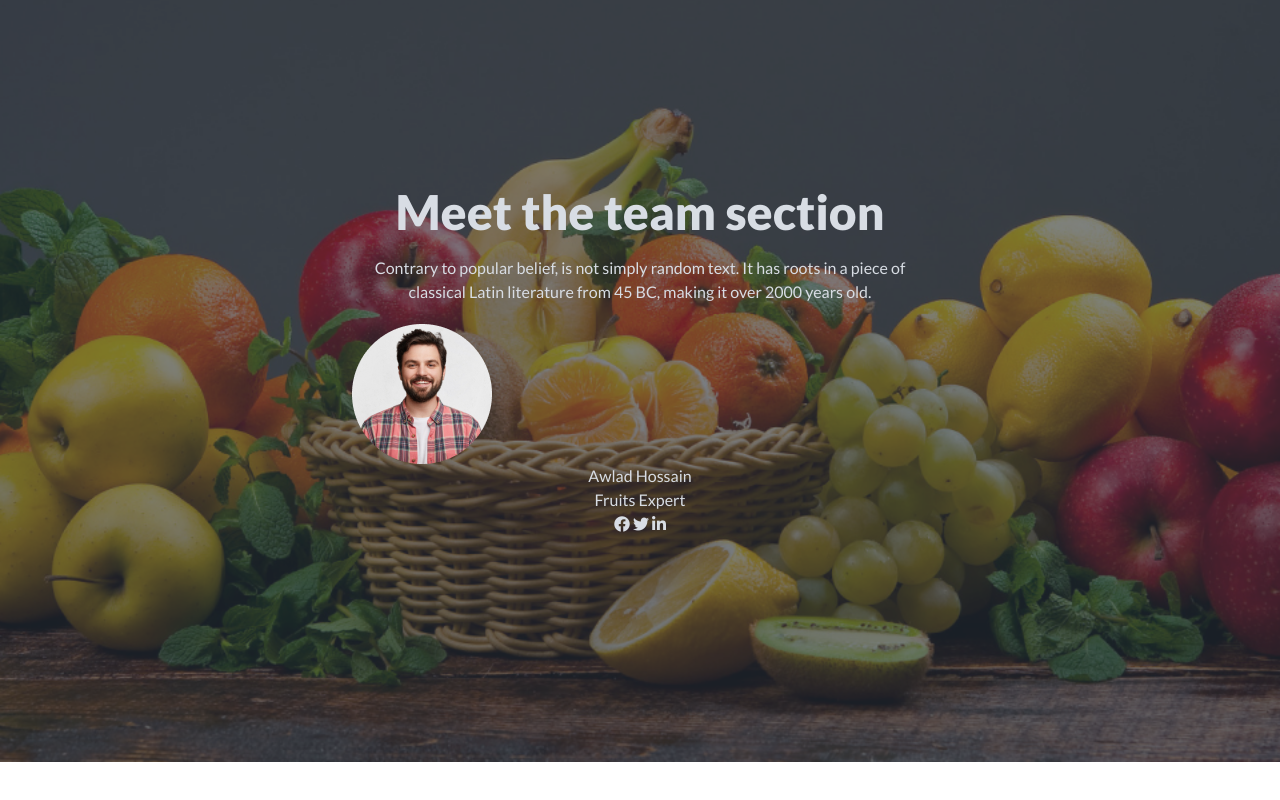
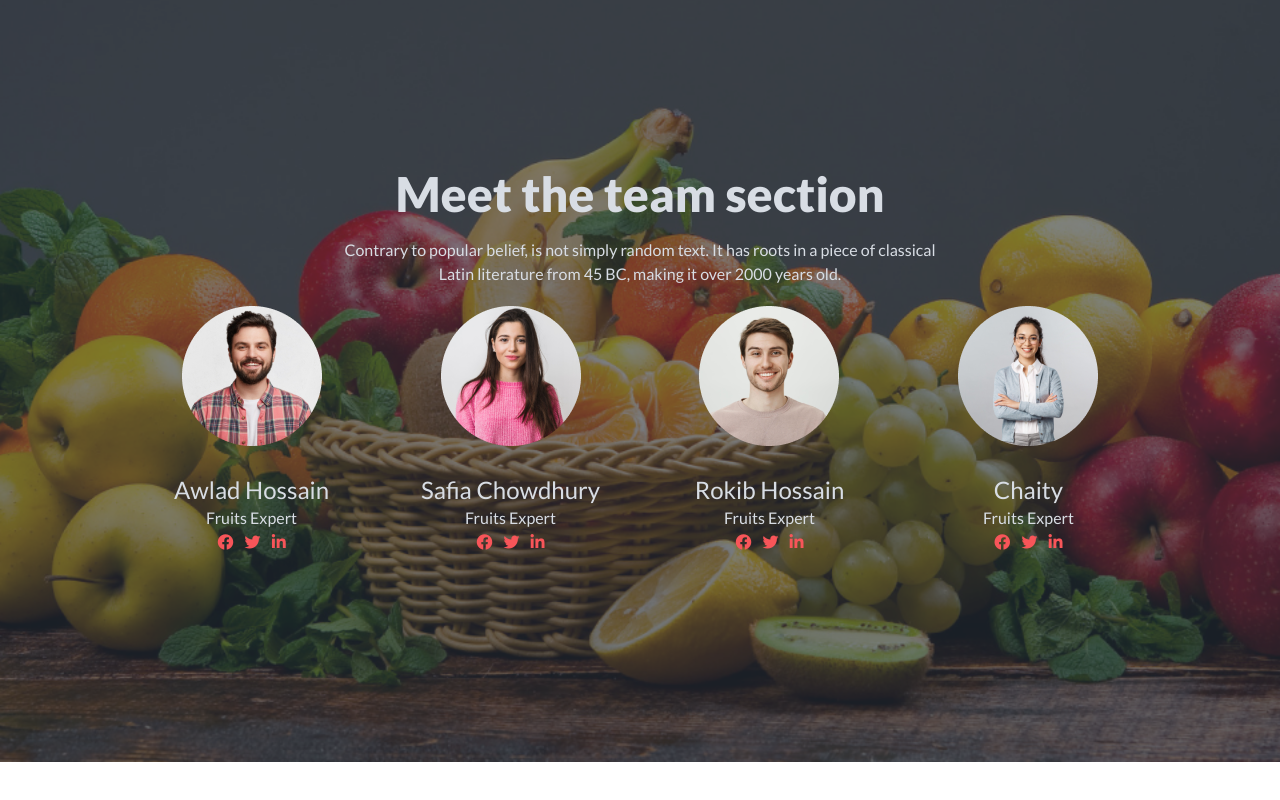
Before and after one commit to Sobuz-Mia/fruit-brush-assignment, a plain HTML site: page index.html in a window 1280 px wide. Shown: the part 1524-2324 px from the top of the page. Drawn offline with nearby package versions, Linux system fonts and the light colour scheme.

Commit message:
team respobsive

```diff
--- a/index.html
+++ b/index.html
@@ -237,14 +237,53 @@
                 <div class="hero-content text-center text-neutral-content">
                     <div>
                         <h1 class="mb-5 text-5xl font-extrabold">Meet the team section</h1>
-                        <p class="mb-5 max-w-xl">Contrary to popular belief, is not simply random text. It has roots in a piece of classical Latin literature from 45 BC, making it over 2000 years old.</p>
-                        <div>
+                        <p class="mb-5 ">Contrary to popular belief, is not simply random text. It has roots in a piece of classical <br> Latin literature from 45 BC, making it over 2000 years old.</p>
+
+                        <div class="grid grid-cols-1 lg:grid-cols-4 gap-20 items-center justify-center">
                             <div>
-                                <img src="images/member1.png" alt="">
-                                <h2>Awlad Hossain</h2>
-                                <p>Fruits Expert</p>
-                                <div>
-                                    <i class="fa-brands fa-facebook"></i>
+                                <div class="flex items-center justify-center">
+                                    <img src="images/member1.png" alt="">
+                                </div>
+                                <h2 class="text-2xl mt-7">Awlad Hossain</h2>
+                                <p class="text-base">Fruits Expert</p>
+                                <div class="space-x-2 text-primary-bg">
+                                    <i class="fa-brands fa-facebook "></i>
+                                    <i class="fa-brands fa-twitter"></i>
+                                    <i class="fa-brands fa-linkedin-in"></i>
+                                </div>
+                            </div>
+                            <div>
+                                <div class="flex items-center justify-center">
+                                    <img src="images/member2.png" alt="">
+                                </div>
+                                <h2 class="text-2xl mt-7">Safia Chowdhury</h2>
+                                <p class="text-base">Fruits Expert</p>
+                                <div class="space-x-2 text-primary-bg">
+                                    <i class="fa-brands fa-facebook "></i>
+                                    <i class="fa-brands fa-twitter"></i>
+                                    <i class="fa-brands fa-linkedin-in"></i>
+                                </div>
+                            </div>
+                            <div>
+                                <div class="flex items-center justify-center">
+                                    <img src="images/member3.png" alt="">
+                                </div>
+                                <h2 class="text-2xl mt-7">Rokib Hossain</h2>
+                                <p class="text-base">Fruits Expert</p>
+                                <div class="space-x-2 text-primary-bg">
+                                    <i class="fa-brands fa-facebook "></i>
+                                    <i class="fa-brands fa-twitter"></i>
+                                    <i class="fa-brands fa-linkedin-in"></i>
+                                </div>
+                            </div>
+                            <div>
+                                <div class="flex items-center justify-center">
+                                    <img src="images/member4.png" alt="">
+                                </div>
+                                <h2 class="text-2xl mt-7">Chaity</h2>
+                                <p class="text-base">Fruits Expert</p>
+                                <div class="space-x-2 text-primary-bg">
+                                    <i class="fa-brands fa-facebook "></i>
                                     <i class="fa-brands fa-twitter"></i>
                                     <i class="fa-brands fa-linkedin-in"></i>
                                 </div>
```
